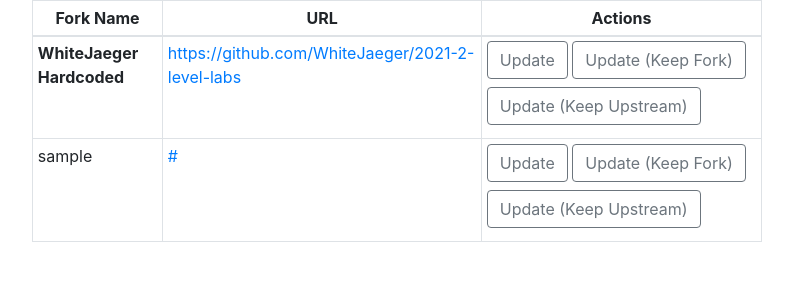
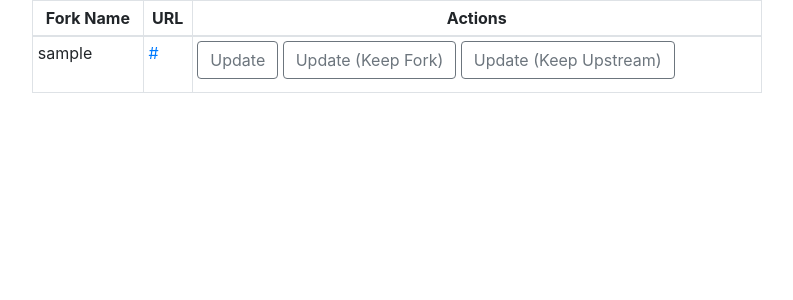
Before and after one commit to WhiteJaeger/fork-updater, a Flask app: page / in a window 1280 px wide. Shown: the top 300 px of the page, without its empty margins (53-846 px from the left). Run offline with Flask 2, Linux system fonts and the light colour scheme; a database or web service that is not in the repository returns one stand-in record (values such as "Sample title"); data that the repository does not hold is empty; some libraries are stand-ins or nearby versions.

Commit message:
honest updating

```diff
--- a/app.py
+++ b/app.py
@@ -1,6 +1,7 @@
 from flask import Flask, render_template, request, json
 from subprocess import run, CompletedProcess
 from utils import get_forks
+from constants import FORK_REPO_URL, UPSTREAM_REPO_URL
 import os
 
 
@@ -18,8 +19,13 @@
 def update_fork():
     data = json.loads(request.get_data().decode('utf-8'))
     url = data.get('url')
-    rc: CompletedProcess = run(os.path.join(cur_dir, 'test.sh'))
-    return str(rc.returncode)
+    rc: CompletedProcess = run([os.path.join(cur_dir, 'update.sh'), url, UPSTREAM_REPO_URL], capture_output=True)
+
+    stdout = rc.stdout
+    stderr = rc.stderr
+
+    result = {'returnCode': str(rc.returncode)}
+    return json.dumps(result)
 
 
 if __name__ == '__main__':
--- /dev/null
+++ b/constants.py
@@ -0,0 +1,2 @@
+UPSTREAM_REPO_URL = r'https://github.com/student-org-mock/mock-2021'
+FORK_REPO_URL = r'https://github.com/WhiteJaeger/mock-2021'
--- a/static/js/main.js
+++ b/static/js/main.js
@@ -11,7 +11,12 @@
         mimeType: 'application/json',
         processData: false,
         success: function (data) {
-            JSON.parse(data);
+            // JSON.parse(data);
+            if (data['returnCode'] === '0') {
+                alert('Fork updated!')
+            } else {
+                alert('Error!')
+            }
         }
     });
 }
--- a/templates/home.html
+++ b/templates/home.html
@@ -36,15 +36,15 @@
                     </thead>
                     <tbody id="fork-table">
 
-                        <tr id="https://github.com/WhiteJaeger/2021-2-level-labs" class="fork-row">
-                            <td><b>WhiteJaeger Hardcoded</b></td>
-                            <td><a href="https://github.com/WhiteJaeger/2021-2-level-labs" target="_blank">https://github.com/WhiteJaeger/2021-2-level-labs</a></td>
-                            <td>
-                                <input class="btn btn-outline-secondary mb-2" id="update" type="submit" value="Update">
-                                <input class="btn btn-outline-secondary mb-2" id="update-keep-fork" type="submit" value="Update (Keep Fork)">
-                                <input class="btn btn-outline-secondary mb-2" id="update-keep-upstream" type="submit" value="Update (Keep Upstream)">
-                            </td>
-                        </tr>
+{#                        <tr id="https://github.com/WhiteJaeger/2021-2-level-labs" class="fork-row">#}
+{#                            <td><b>WhiteJaeger Hardcoded</b></td>#}
+{#                            <td><a href="https://github.com/WhiteJaeger/2021-2-level-labs" target="_blank">https://github.com/WhiteJaeger/2021-2-level-labs</a></td>#}
+{#                            <td>#}
+{#                                <input class="btn btn-outline-secondary mb-2" id="update" type="submit" value="Update">#}
+{#                                <input class="btn btn-outline-secondary mb-2" id="update-keep-fork" type="submit" value="Update (Keep Fork)">#}
+{#                                <input class="btn btn-outline-secondary mb-2" id="update-keep-upstream" type="submit" value="Update (Keep Upstream)">#}
+{#                            </td>#}
+{#                        </tr>#}
 
                         {% for forkName in names %}
                             <tr id="{{ fork_urls[loop.index0] }}" class="fork-row">
--- a/utils.py
+++ b/utils.py
@@ -3,7 +3,8 @@
 
 
 def get_forks() -> Dict[str, str]:
-    forks_data = requests.get('https://api.github.com/repos/fipl-hse/2021-2-level-labs/forks?per_page=100').json()
+    # forks_data = requests.get('https://api.github.com/repos/fipl-hse/2021-2-level-labs/forks?per_page=100').json()
+    forks_data = requests.get('https://api.github.com/repos/student-org-mock/mock-2021/forks?per_page=100').json()
     forks = {}
     for fork in forks_data:
         forks[fork['owner']['login']] = fork['html_url']
```
Also changed, not shown: 2 other files.
